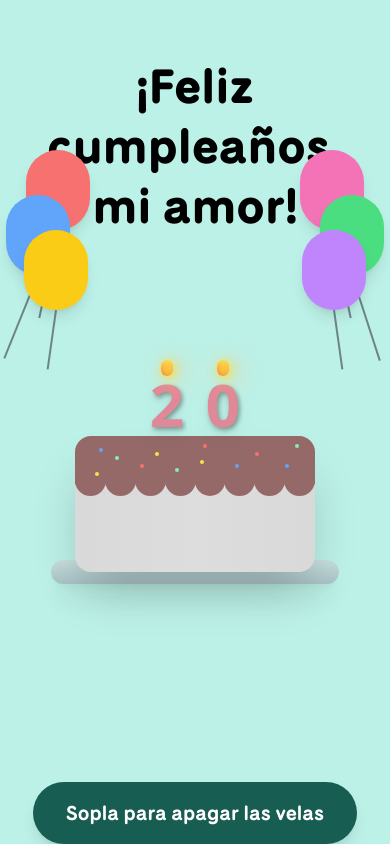
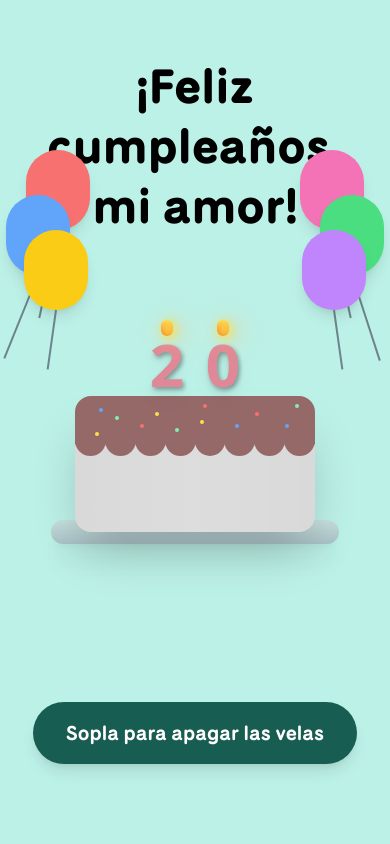
Before and after one commit to itssinis/BirthdayCake, a Vue app: page / in a window 390 px wide. Built offline with nearby package versions, Linux system fonts and the light colour scheme.

Commit message:
responsive comprobando

```diff
--- a/src/components/Pastel.vue
+++ b/src/components/Pastel.vue
@@ -146,7 +146,7 @@
     </main>
 
     <!-- Botón abajo -->
-    <footer class="pb-18 lg:pb-12 text-center">
+    <footer class="pb-20 lg:pb-12 text-center">
       <button
         class="px-8 py-4 bg-[#185D51] text-white text-xl font-bold rounded-full shadow-lg hover:bg-[#26806f] transition-all duration-300 transform hover:scale-105"
         @click="iniciarMicrofono"
```
